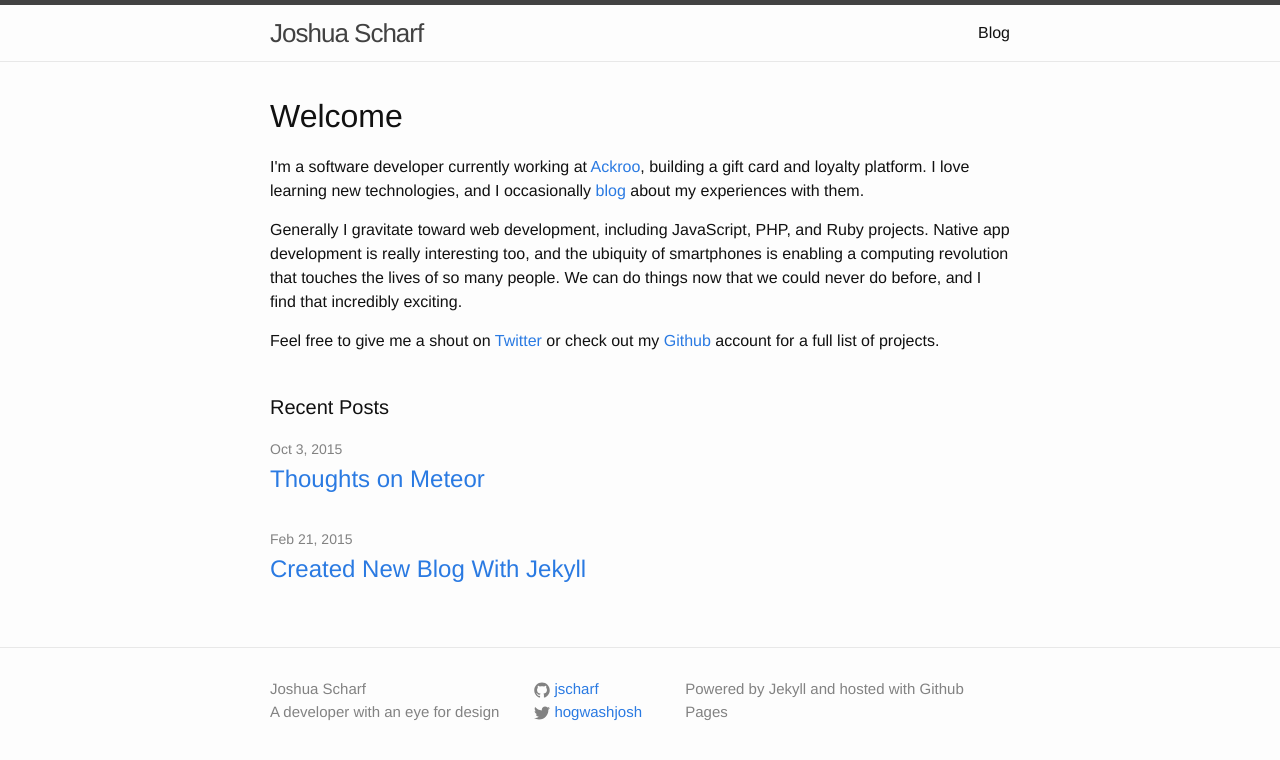
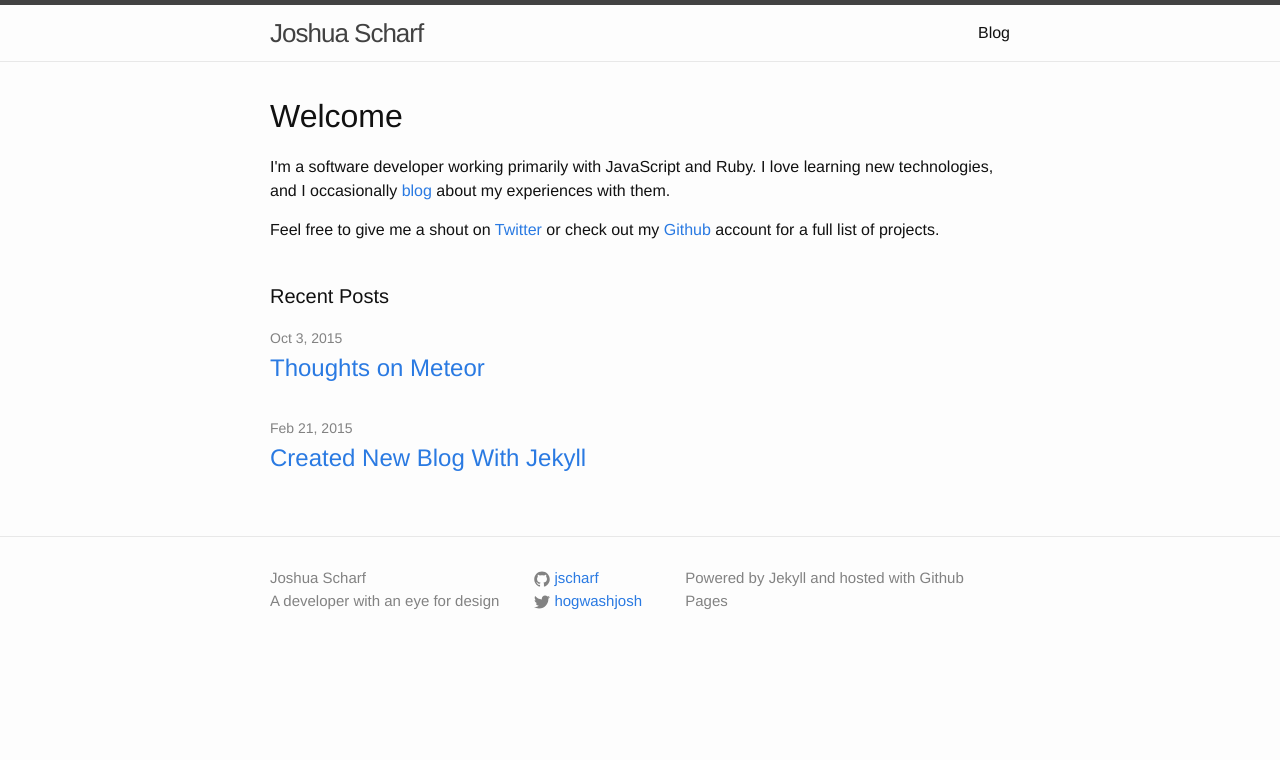
Before and after one commit to jscharf/jscharf.github.io, a Jekyll site: the page built from index.html, in a window 1280 px wide. Shown: the top 760 px of the page. Built offline with Jekyll 4.4.1, drawn with Linux system fonts in a browser that asks for light colours.

Commit message:
Update welcome page

```diff
--- a/index.html
+++ b/index.html
@@ -6,12 +6,8 @@ layout: default
 
   <h1>Welcome</h1>
 
-  <p>I'm a software developer currently working at <a href="http://ackroo.com">Ackroo</a>, building a gift card and loyalty platform.
+  <p>I'm a software developer working primarily with JavaScript and Ruby.
     I love learning new technologies, and I occasionally <a href="blog">blog</a> about my experiences with them.</p>
-
-  <p>Generally I gravitate toward web development, including JavaScript, PHP, and Ruby projects.
-    Native app development is really interesting too, and the ubiquity of smartphones is enabling a computing revolution that touches the lives of so many people.
-    We can do things now that we could never do before, and I find that incredibly exciting.</p>
 
   <p>Feel free to give me a shout on <a href="https://twitter.com/{{ site.twitter_username }}">Twitter</a> or check out my <a href="https://github.com/{{ site.github_username }}">Github</a> account for a full list of projects.</p>
 
```
